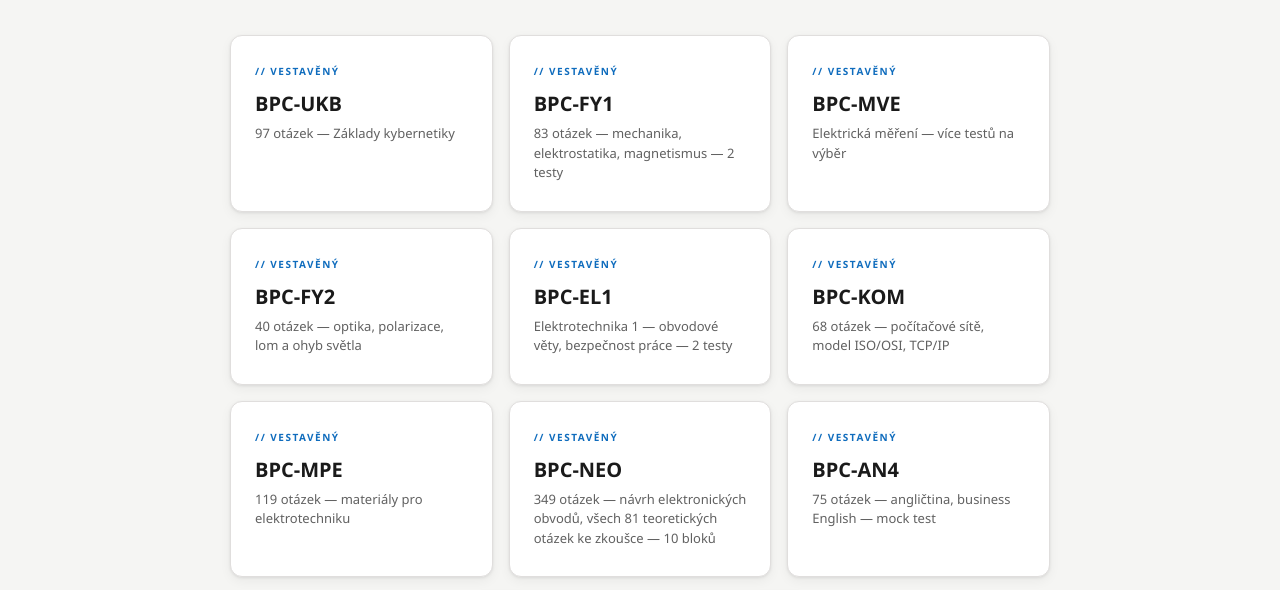
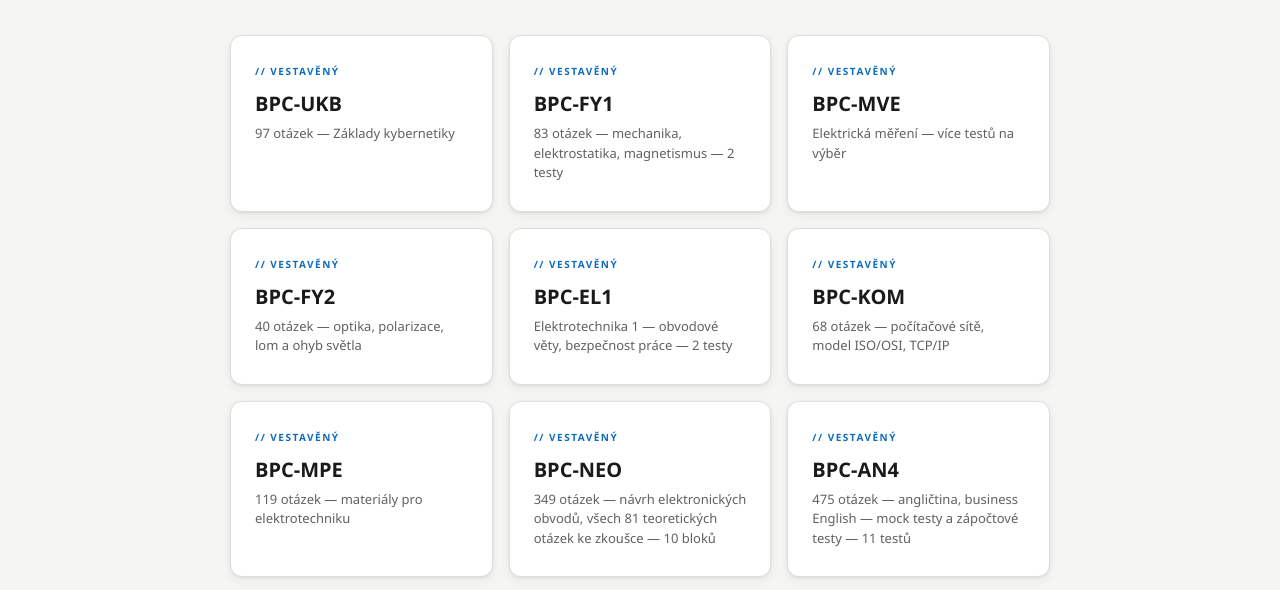
Before and after one commit to standa9966-cmyk/fektdrill, a plain HTML site: page index.html in a window 1280 px wide. Shown: the part 192-782 px from the top of the page. Drawn offline with Linux system fonts and the light colour scheme.

Commit message:
Enhance card description for BPC-AN4
Updated the description of the BPC-AN4 card to include more details about the mock tests.

```diff
--- a/index.html
+++ b/index.html
@@ -172,7 +172,7 @@ h1 span{color:var(--accent);}
       <a class="card" href="an4.html">
         <div class="card-tag">// Vestavěný</div>
         <div class="card-name">BPC-AN4</div>
-        <div class="card-desc">75 otázek — angličtina, business English — mock test</div>
+        <div class="card-desc">475 otázek — angličtina, business English — mock testy a zápočtové testy — 11 testů</div>
         <div class="arrow">→</div>
       </a>
       <a class="card" href="kvalifikace.html">
```
